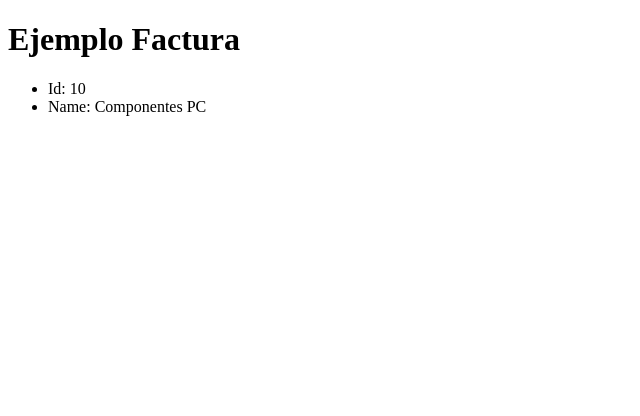
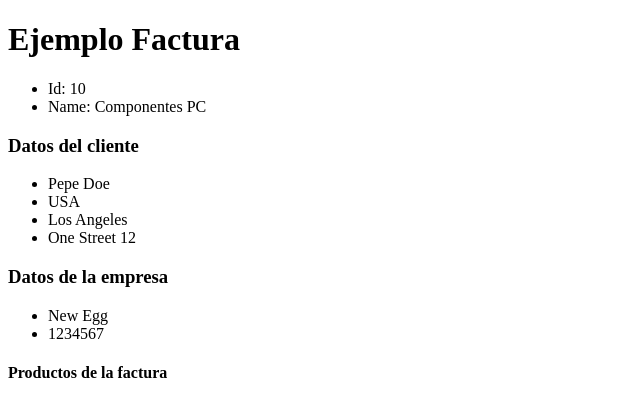
Before and after one commit to nalcota/proyectoFactura, a React (Vite) app: page / in a window 1280 px wide. Shown: the top 416 px of the page, without its empty margins (0-640 px from the left). Built offline with nearby package versions, Linux system fonts and the light colour scheme.

Commit message:
Maquetando los datos del componente InvoiceApp

```diff
--- a/src/components/InvoiceApp.jsx
+++ b/src/components/InvoiceApp.jsx
@@ -2,14 +2,33 @@
 
 export const InvoiceApp = () => {
 
-    const invoice = getInvoice();
+    const { id, name, client, company, items} = getInvoice();
+
+    const {name: nameClient, lastName, address} = client;
+    const { country, city, street, number} = address;
     return (
         <>
         <h1>Ejemplo Factura</h1>
         <ul>
-            <li>Id: { invoice.id }</li>
-            <li>Name: { invoice.name }</li>
+            <li>Id: { id }</li>
+            <li>Name: { name }</li>
         </ul>
+
+        <h3> Datos del cliente</h3>
+        <ul>
+            <li>{ nameClient} { lastName }</li>
+            <li>{ country}</li>
+            <li>{ city}</li>
+            <li>{ street} { number}</li>
+        </ul>
+
+        <h3>Datos de la empresa</h3>
+        <ul>
+            <li>{company.name}</li>
+            <li>{company.fiscalNumber}</li>
+        </ul>
+
+        <h4> Productos de la factura </h4>
         </>
     )
 }
```
